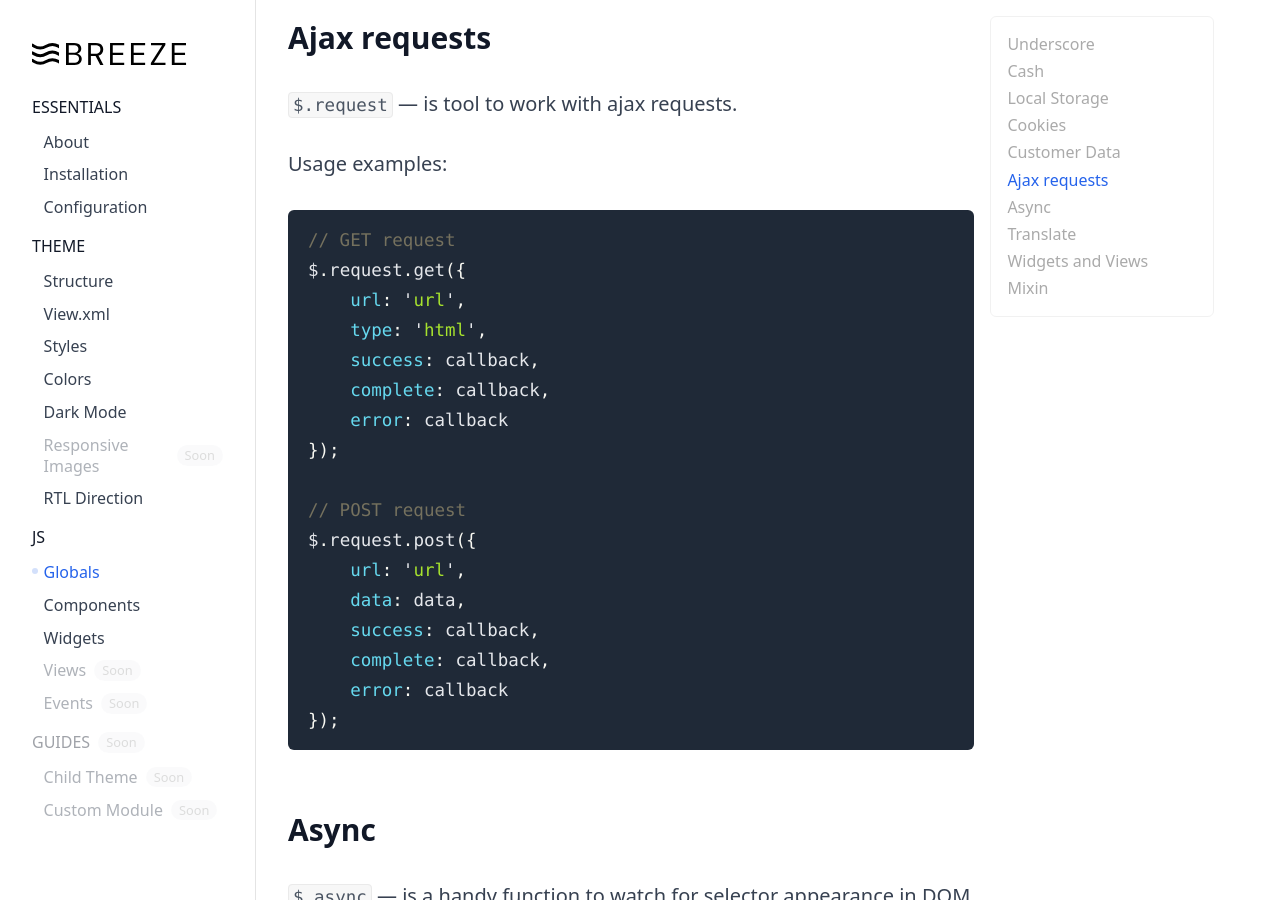
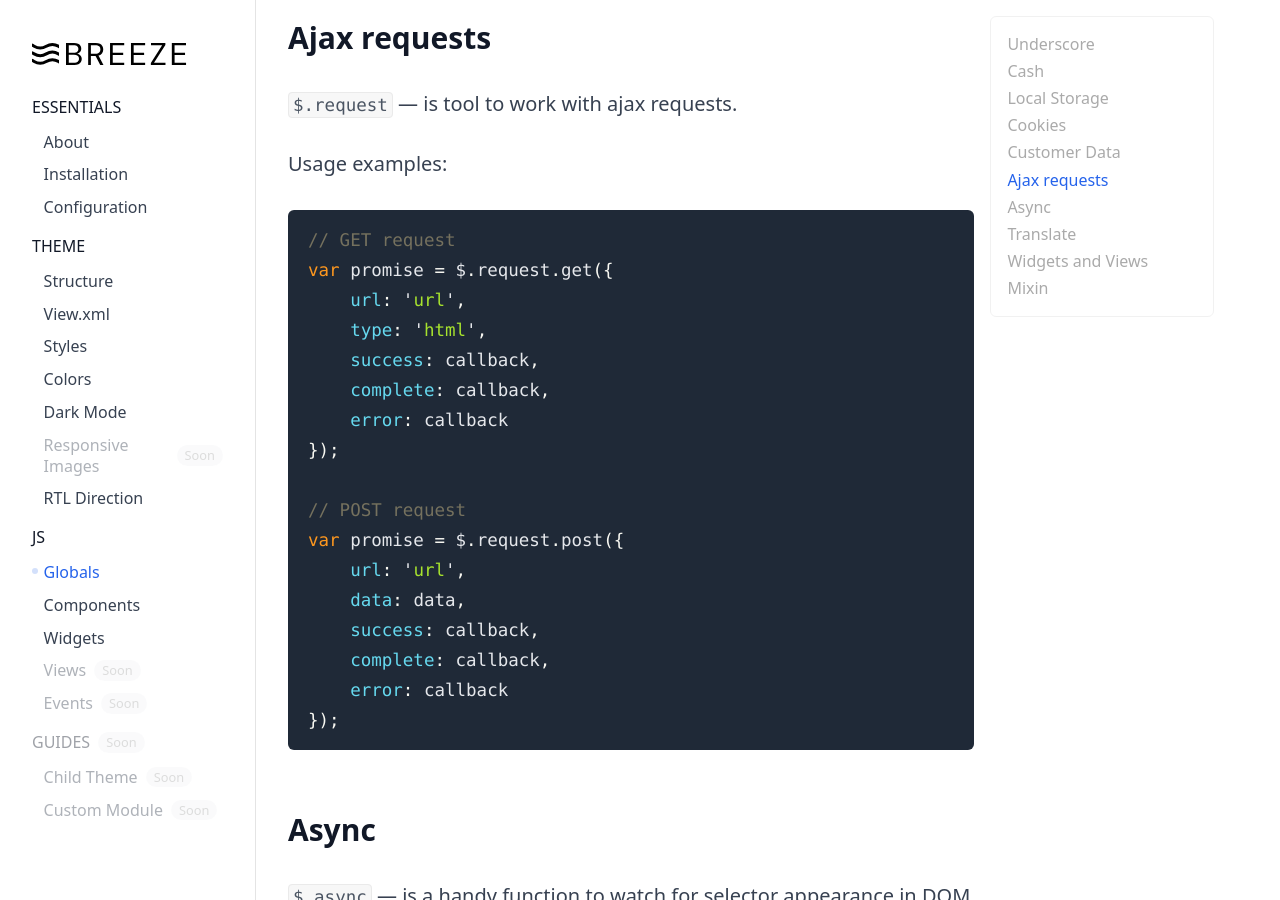
Before and after one commit to breezefront/breezefront.com, a Jekyll site: the page built from collections/_js/globals.md, in a window 1280 px wide and 900 px high, scrolled down 3700 px. Built offline with Jekyll 4.4.1, drawn with Linux system fonts in a browser that asks for light colours.

Commit message:
Show that request returns Promise

````diff
--- a/collections/_js/globals.md
+++ b/collections/_js/globals.md
@@ -127,7 +127,7 @@ Usage examples:
 
 ```js
 // GET request
-$.request.get({
+var promise = $.request.get({
     url: 'url',
     type: 'html',
     success: callback,
@@ -136,7 +136,7 @@ $.request.get({
 });
 
 // POST request
-$.request.post({
+var promise = $.request.post({
     url: 'url',
     data: data,
     success: callback,
````
